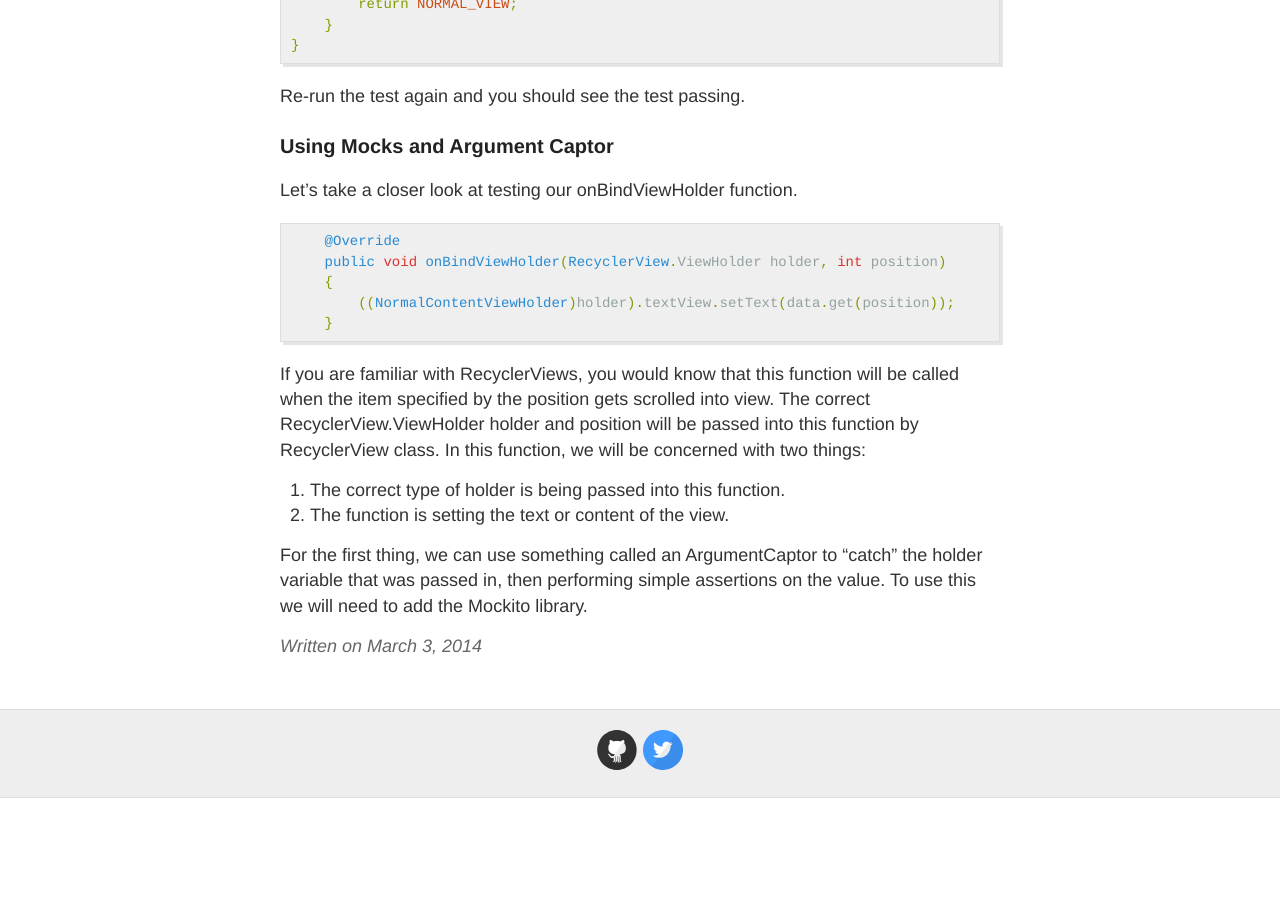
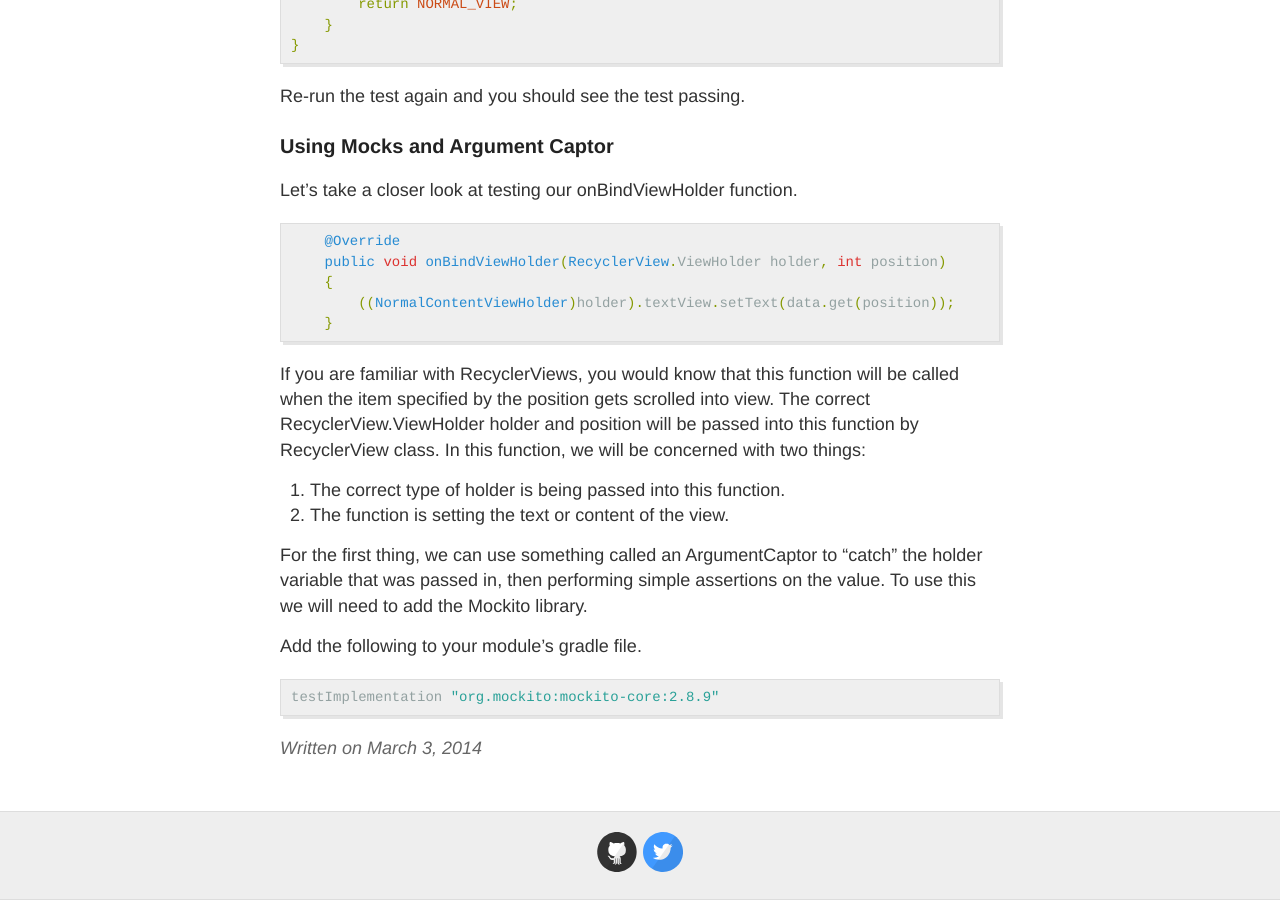
Before and after one commit to teoboonkeat/teoboonkeat.github.io, a Jekyll site: the page built from _posts/2014-3-3-Hello-World.md, in a window 1280 px wide and 900 px high, scrolled down 7715 px. Built offline with Jekyll 4.4.1, drawn with Linux system fonts in a browser that asks for light colours; before the commit the page ends 8513 px from its top, so only the background shows below that.

Commit message:
Update 2014-3-3-Hello-World.md

```diff
--- a/_posts/2014-3-3-Hello-World.md
+++ b/_posts/2014-3-3-Hello-World.md
@@ -310,3 +310,11 @@ If you are familiar with RecyclerViews, you would know that this function will b
 2. The function is setting the text or content of the view.
 
 For the first thing, we can use something called an ArgumentCaptor to "catch" the holder variable that was passed in, then performing simple assertions on the value. To use this we will need to add the Mockito library.
+
+Add the following to your module's gradle file.
+
+{% highlight gradle %}
+{% raw %}
+testImplementation "org.mockito:mockito-core:2.8.9"
+{% endraw %}
+{% endhighlight %}
```
